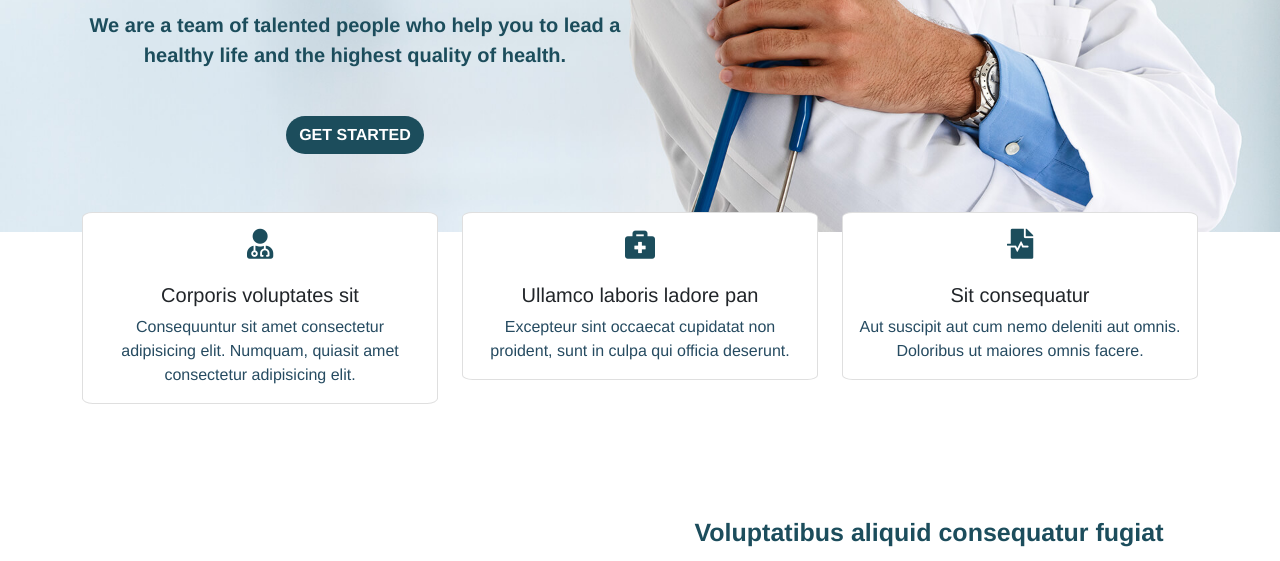
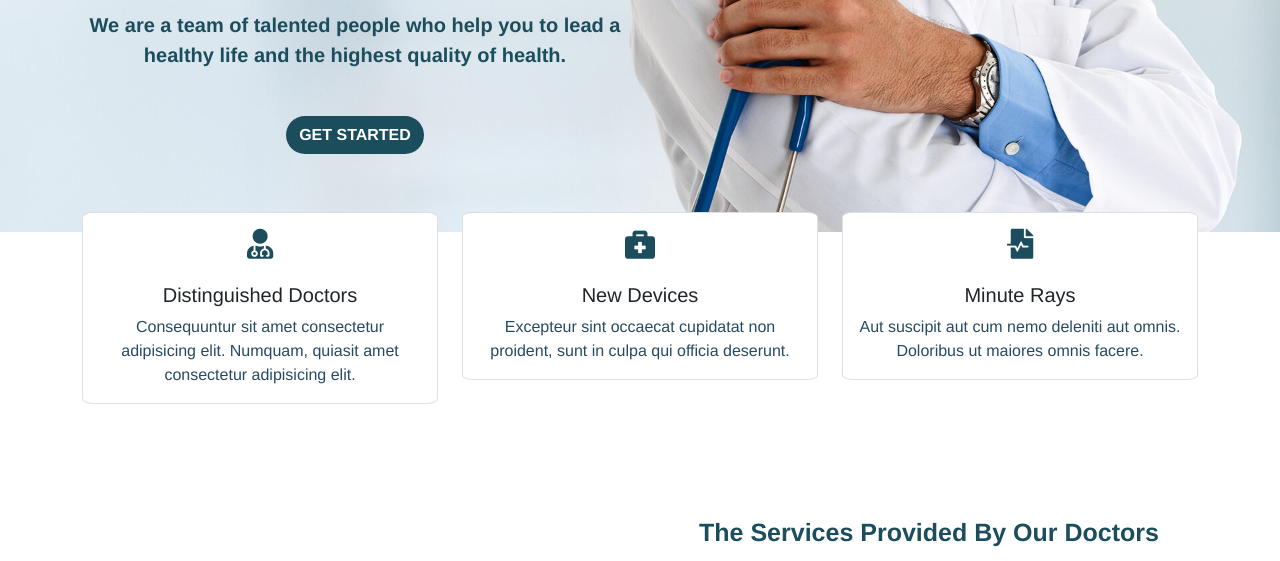
Before and after one commit to ABDALLAH9311/Abdallahmedical, a plain HTML site: page index.html in a window 1280 px wide. Shown: the part 228-789 px from the top of the page. Drawn offline with nearby package versions, Linux system fonts and the light colour scheme; some packages are replaced by stand-ins of ours; grey boxes are pictures that could not be loaded; a script that the page names is missing.

Commit message:
Add files via upload

```diff
--- a/index.html
+++ b/index.html
@@ -54,7 +54,7 @@
                 <div class="card WoW zoomInLeft" style="width: 100%;text-align: center;border-radius: 3%;">
                     <div class="card-body">
                         <i class="fas fa-user-md"></i><br><br>
-                        <h5 class="card-title" >Corporis voluptates sit</h5>
+                        <h5 class="card-title" >Distinguished Doctors</h5>
                         <p class="card-text" style="color: rgb(38, 75, 97);">Consequuntur sit amet consectetur adipisicing elit. Numquam, quiasit amet consectetur adipisicing elit.</p>
                     </div>
                 </div>
@@ -65,7 +65,7 @@
                 <div class="card WoW fadeInUp" style="width: 100%;text-align: center;border-radius: 3%;">
                     <div class="card-body">
                         <i class="fas fa-briefcase-medical"></i><br><br>
-                        <h5 class="card-title">Ullamco laboris ladore pan</h5>
+                        <h5 class="card-title">New Devices</h5>
                         <p class="card-text"style="color: rgb(38, 75, 97);">Excepteur sint occaecat cupidatat non proident, sunt in culpa qui
                             officia deserunt.</p>
                     </div>
@@ -77,7 +77,7 @@
                 <div class="card WoW zoomInRight" style="width: 100%;text-align: center;border-radius: 3%;">
                     <div class="card-body">
                         <i class="fas fa-file-medical-alt"></i><br><br>
-                        <h5 class="card-title">Sit consequatur</h5>
+                        <h5 class="card-title">Minute Rays</h5>
                         <p class="card-text"style="color: rgb(38, 75, 97);">Aut suscipit aut cum nemo deleniti aut omnis. Doloribus ut maiores
                             omnis facere.</p>
                     </div>
@@ -93,7 +93,7 @@
                         style="width: 100%;height: 450px;">
                 </div>
                 <div class="col-lg-6 col-sm-12" style="margin-top: 50PX;padding-left: 20px;">
-                    <p class="aboutp  WoW zoomInRight">Voluptatibus aliquid consequatur fugiat</p>
+                    <p class="aboutp  WoW zoomInRight">The Services Provided By Our Doctors</p>
                     <p style="text-align: center;" class="pabout  WoW fadeInDown">Lorem ipsum dolor sit amet consectetur adipisicing elit. Iste iusto labore ullam nulla praesentium sit cupiditate.</p>
                     <i class="fas fa-microscope WoW zoomInDown"></i>
                     <p class="aboutp2  WoW zoomInRight">minima temporibus<br></p>
```
